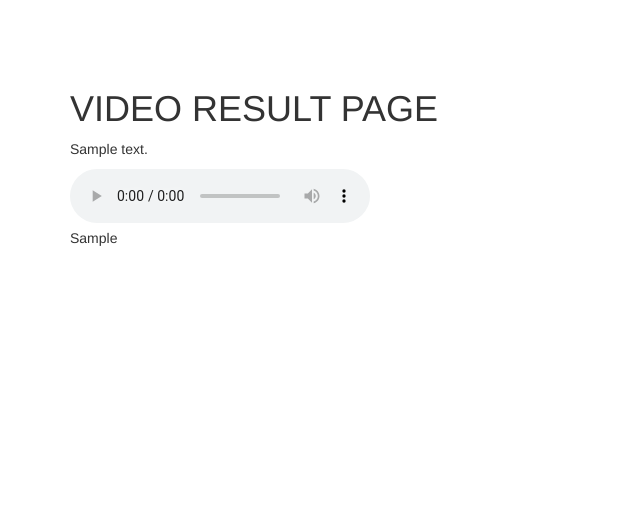
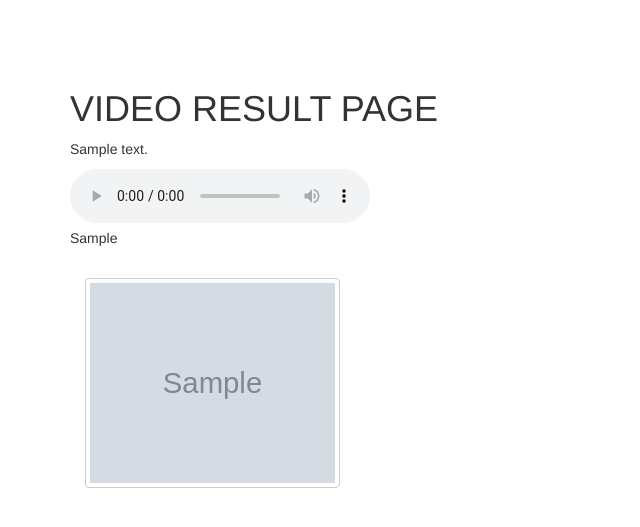
Before and after one commit to tetatoto/maxV2, a PHP site: template view/video_result.php in a window 1280 px wide. Shown: the part 51-578 px from the top of the page, without its empty margins (0-640 px from the left). Run offline with PHP 8.4, Linux system fonts and the light colour scheme; the template is opened without the code that fills it: most values are stand-ins (such as "Sample title", 1, 10 or a date in 2020); grey boxes marked "Sample" are stand-in pictures; some libraries are stand-ins or nearby versions.

Commit message:
retrieve images checked

```diff
--- a/view/video_result.php
+++ b/view/video_result.php
@@ -16,6 +16,14 @@
 
     <!-- Custom styles for this template -->
     <link href="starter-template.css" rel="stylesheet">
+
+    <style>
+      .img-thumbnail {
+        height: 210px;
+        width: 320px;
+        border: solid 1px #cccccc;
+      }
+    </style>
 
   </head>
 
@@ -61,6 +69,17 @@
                 </audio>
                 <br>
                 <p><?php echo $logSound; ?></p>
+                <br>
+
+                <?php
+                foreach ($selectedImages as $imagePath) {
+                  ?>
+                  <div class="col-lg-3">
+                    <img src="<?php echo $imagePath; ?>" alt="image" class="img-thumbnail">
+                  </div>
+                  <?php
+                }
+                ?>
             </div><!-- /.col-lg-12 -->
         </div><!-- /.row -->
 
```
Also changed, not shown: controler/video_result.php (+12 -0 lines), view/video_generation.php (+12 -20 lines).
